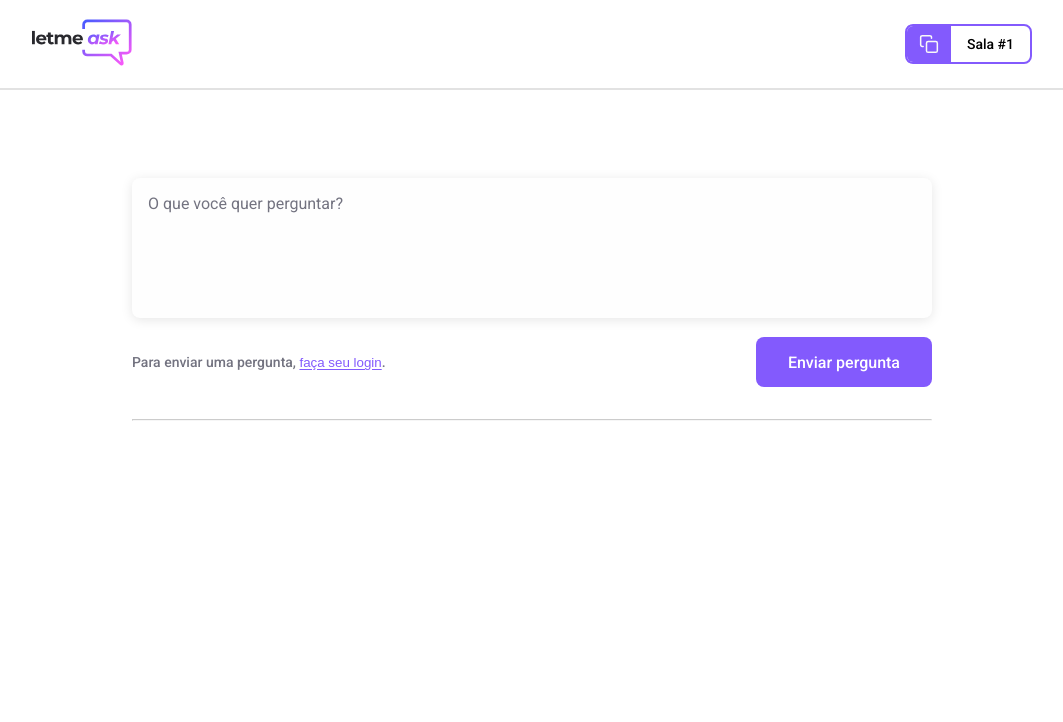
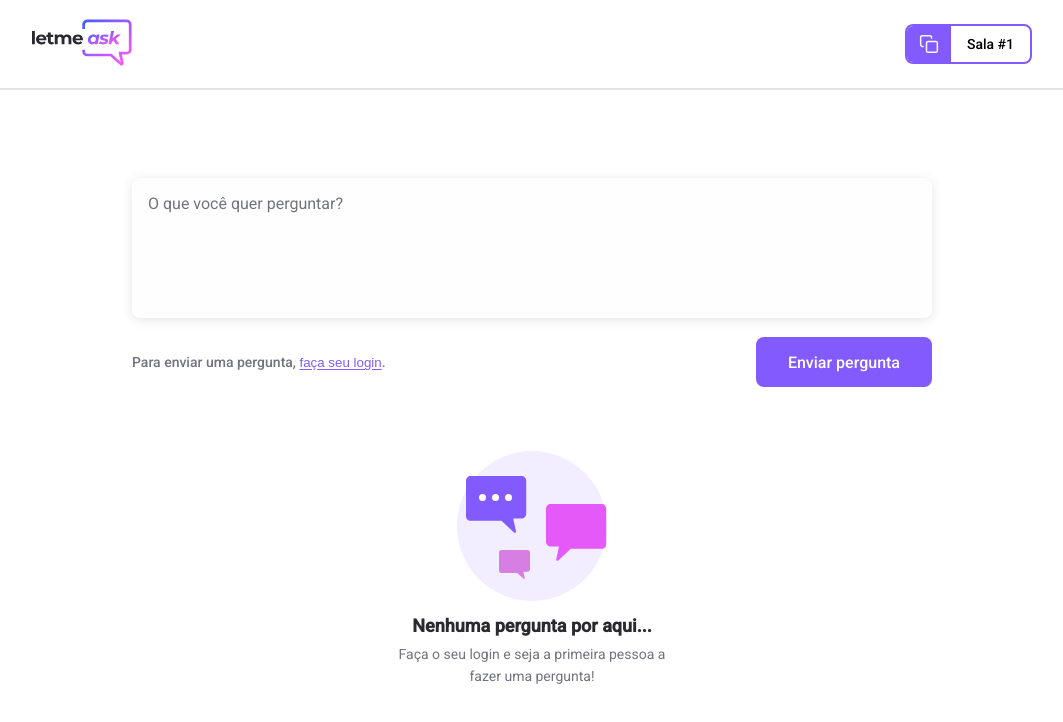
Before and after one commit to jotahdavid/letmeask, a React (Vite) app: page /rooms/1 in a window 1280 px wide. Shown: the top 722 px of the page, without its empty margins (108-1171 px from the left). Built offline with nearby package versions, Linux system fonts and the light colour scheme; no server answers; the database is empty.

Commit message:
feat: show message when there aren't questions

```diff
--- a/src/pages/AdminRoom/index.tsx
+++ b/src/pages/AdminRoom/index.tsx
@@ -9,6 +9,7 @@ import { RoomCode } from '../../components/RoomCode';
 import { Question } from '../../components/Question';
 
 import letmeaskLogo from '../../assets/images/logo.svg';
+import emptyQuestionIllustration from '../../assets/images/empty-questions.svg';
 import styles from './styles.module.scss';
 import { AnswerIcon, CheckIcon, DeleteIcon } from '../../components/Icons';
 
@@ -83,7 +84,8 @@ export function AdminRoom() {
         </div>
 
         <ul className={styles.questions}>
-          {questions.map(
+          {questions.length > 0 ? (
+            questions.map(
               ({ id, content, author, isHighlighted, isAnswered }) => (
                 <Question
                   key={id}
@@ -121,6 +123,19 @@ export function AdminRoom() {
                   </button>
                 </Question>
               )
+            )
+          ) : (
+            <div className={styles.questions__empty}>
+              <img
+                src={emptyQuestionIllustration}
+                alt="Ilustração com balões de falas"
+              />
+              <h2>Nenhuma pergunta por aqui...</h2>
+              <p>
+                Envie o código desta sala para seus amigos e comece a responder
+                perguntas!
+              </p>
+            </div>
           )}
         </ul>
       </main>
--- a/src/pages/AdminRoom/styles.module.scss
+++ b/src/pages/AdminRoom/styles.module.scss
@@ -76,6 +76,40 @@
 .questions {
   margin-top: 2.5rem;
   padding-bottom: rem(40);
+
+  &__empty {
+    width: 90%;
+    max-width: rem(280);
+    margin: 0 auto;
+
+    display: flex;
+    align-items: center;
+    flex-direction: column;
+
+    img {
+      width: rem(150);
+      height: rem(150);
+    }
+
+    h2 {
+      margin-top: 1rem;
+      font-family: "Roboto", sans-serif;
+      font-size: rem(18);
+      font-weight: 600;
+      color: #29292E;
+      text-align: center;
+    }
+
+    p {
+      margin-top: 0.5rem;
+      font-family: "Roboto", sans-serif;
+      font-size: rem(14);
+      font-weight: 400;
+      color: #737380;
+      text-align: center;
+      line-height: rem(22);
+    }
+  }
 }
 
 .question__cta {
--- a/src/pages/Room/index.tsx
+++ b/src/pages/Room/index.tsx
@@ -10,6 +10,7 @@ import { LikeIcon } from '../../components/Icons';
 
 import letmeaskLogo from '../../assets/images/logo.svg';
 import avatarIcon from '../../assets/images/avatar.svg';
+import emptyQuestionIllustration from '../../assets/images/empty-questions.svg';
 import styles from './styles.module.scss';
 import { Question } from '../../components/Question';
 import { useRoom } from '../../hooks/useRoom';
@@ -132,10 +133,9 @@ export function Room() {
           </div>
         </form>
 
-        <hr className={styles.divider} />
-
         <ul className={styles.questions}>
-          {questions.map(
+          {questions.length > 0 ? (
+            questions.map(
               ({
                 id,
                 content,
@@ -163,6 +163,20 @@ export function Room() {
                   )}
                 </Question>
               )
+            )
+          ) : (
+            <div className={styles.questions__empty}>
+              <img
+                src={emptyQuestionIllustration}
+                alt="Ilustração com balões de falas"
+              />
+              <h2>Nenhuma pergunta por aqui...</h2>
+              <p>
+                {!user
+                  ? 'Faça o seu login e seja a primeira pessoa a fazer uma pergunta!'
+                  : 'Seja a primeira pessoa a fazer uma pergunta!'}
+              </p>
+            </div>
           )}
         </ul>
       </main>
--- a/src/pages/Room/styles.module.scss
+++ b/src/pages/Room/styles.module.scss
@@ -148,14 +148,43 @@
     }
   }
 
-  .divider {
-    margin: 2rem 0;
-    opacity: 0.5;
-    color: rgba(226, 226, 226, 0.5);
-  }
+  .questions {
+    margin-top: 4rem;
+    padding-bottom: rem(40);
 
-  .questions {
-    padding-bottom: rem(40);
+    &__empty {
+      width: 90%;
+      max-width: rem(280);
+      margin: 0 auto;
+
+      display: flex;
+      align-items: center;
+      flex-direction: column;
+
+      img {
+        width: rem(150);
+        height: rem(150);
+      }
+
+      h2 {
+        margin-top: 1rem;
+        font-family: "Roboto", sans-serif;
+        font-size: rem(18);
+        font-weight: 600;
+        color: #29292E;
+        text-align: center;
+      }
+
+      p {
+        margin-top: 0.5rem;
+        font-family: "Roboto", sans-serif;
+        font-size: rem(14);
+        font-weight: 400;
+        color: #737380;
+        text-align: center;
+        line-height: rem(22);
+      }
+    }
   }
 }
 
```
Lines whose indentation alone changed are shown as unchanged.
